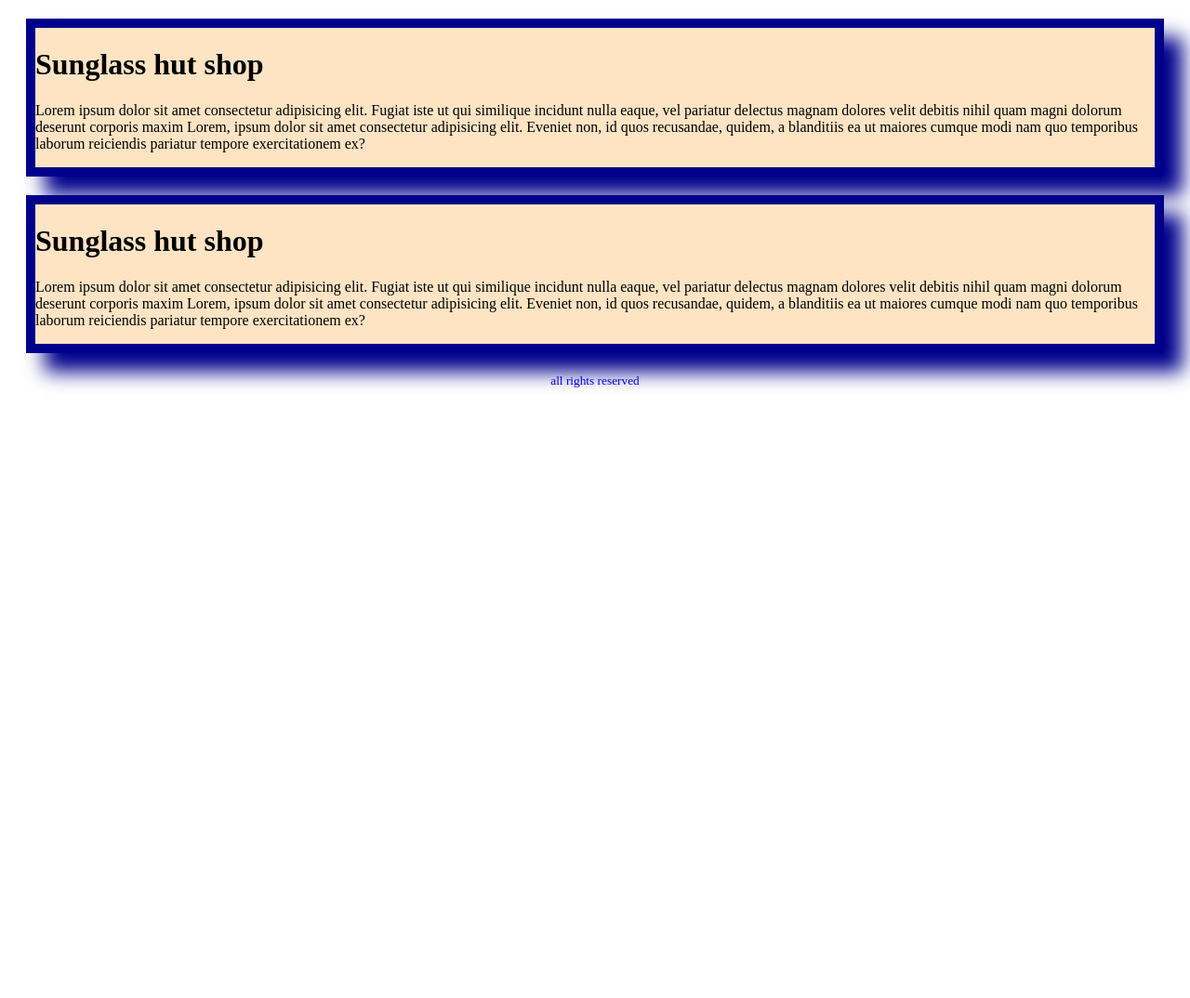
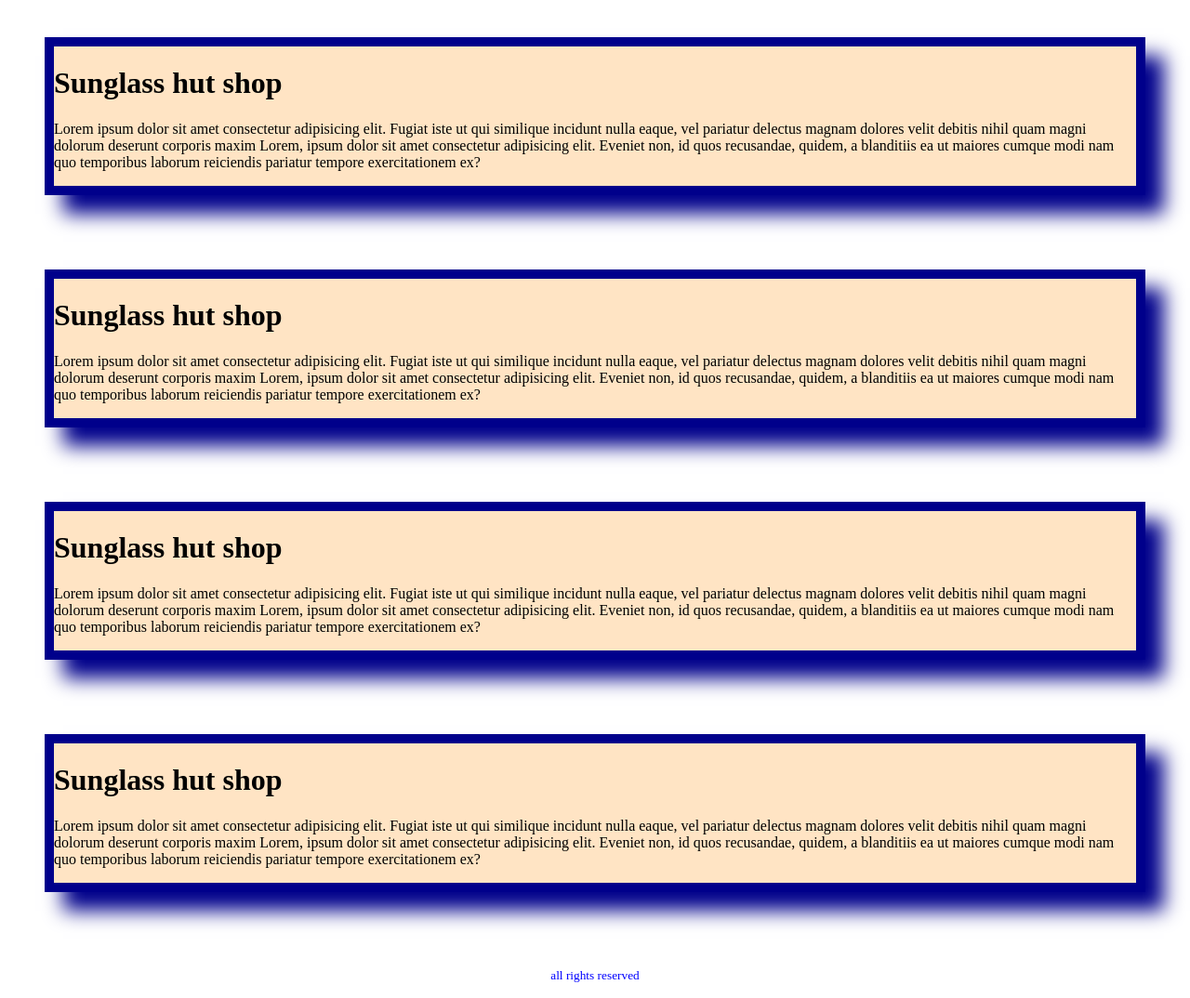
Before and after one commit to NayeemMazumder/sunglass-hut, a plain HTML site: page index.html in a window 1280 px wide. Shown: the whole page at 93% size. Before the commit the page ends 800 px from the top, so only its background shows below. Drawn offline with Linux system fonts and the light colour scheme.

Commit message:
added by nayeem mazumder

```diff
--- a/index.html
+++ b/index.html
@@ -10,7 +10,7 @@
         .div_style{
 
             background-color: bisque;
-            margin: 20px;
+            margin: 40px 40px 80px 40px;
             border: 10px solid darkblue;
             box-shadow: 20px 20px 20px darkblue;
 
@@ -41,6 +41,22 @@
         </p>
         </div>
 
+        <div class="div_style">
+        <h1>Sunglass hut shop</h1>
+        <p>Lorem ipsum dolor sit amet consectetur adipisicing elit. Fugiat iste ut qui similique incidunt nulla eaque, vel pariatur delectus magnam dolores velit debitis nihil quam magni dolorum deserunt corporis maxim
+        Lorem, ipsum dolor sit amet consectetur adipisicing elit. Eveniet non, id quos recusandae, quidem, a blanditiis ea ut maiores cumque modi nam quo temporibus laborum reiciendis pariatur tempore exercitationem ex?
+        </p>
+        </div>
+
+         <div class="div_style">
+        <h1>Sunglass hut shop</h1>
+        <p>Lorem ipsum dolor sit amet consectetur adipisicing elit. Fugiat iste ut qui similique incidunt nulla eaque, vel pariatur delectus magnam dolores velit debitis nihil quam magni dolorum deserunt corporis maxim
+        Lorem, ipsum dolor sit amet consectetur adipisicing elit. Eveniet non, id quos recusandae, quidem, a blanditiis ea ut maiores cumque modi nam quo temporibus laborum reiciendis pariatur tempore exercitationem ex?
+        </p>
+        </div>
+
+
+
     </main>
 
     <footer>
```
